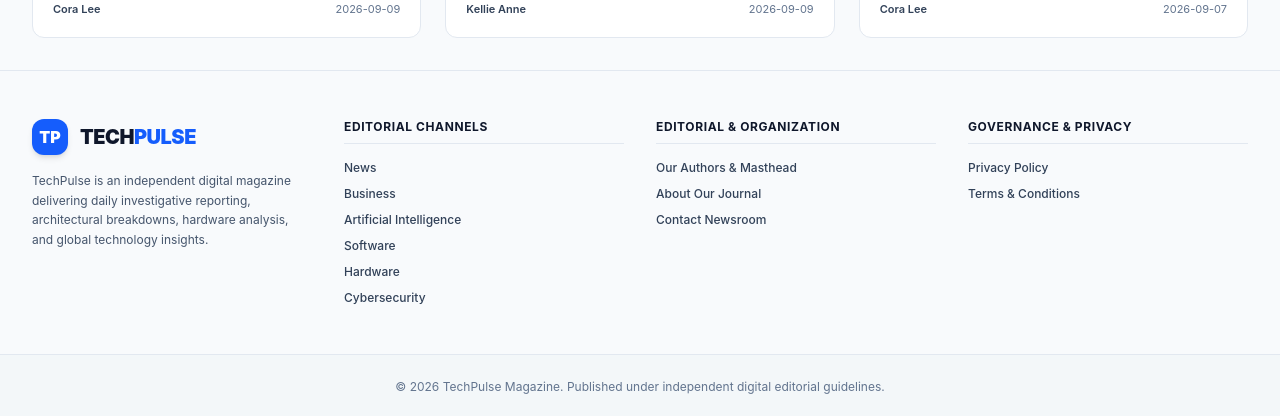
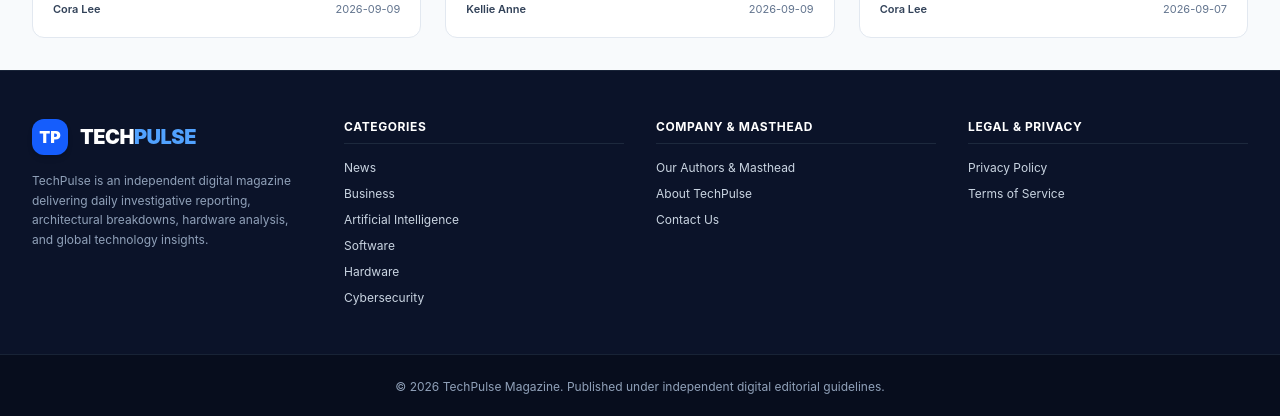
Before and after one commit to julianebaierr-gif/Tech-New-Auto, a Next.js app: page / in a window 1280 px wide. Shown: the part 2618-3034 px from the top of the page. Built offline with nearby package versions, Linux system fonts and the light colour scheme.

Commit message:
Restore original dark navy footer color (#0b1329) and rename Editorial Channels to natural Categories heading

```diff
--- a/src/components/Footer.tsx
+++ b/src/components/Footer.tsx
@@ -3,30 +3,30 @@ import { categories } from "./MainNavbar";
 
 export default function Footer() {
   return (
-    <footer className="bg-slate-50 border-t border-slate-200 text-sm text-slate-600 mt-auto">
+    <footer className="bg-[#0b1329] border-t border-slate-800/80 text-sm text-slate-300 mt-auto">
       <div className="max-w-7xl mx-auto px-4 sm:px-6 lg:px-8 py-12 grid grid-cols-1 md:grid-cols-4 gap-8">
         <div className="space-y-4 md:col-span-1">
           <Link href="/" className="flex items-center gap-3">
             <div className="h-9 w-9 rounded-xl bg-blue-600 flex items-center justify-center text-white font-black text-base shadow-md">
               TP
             </div>
-            <div className="font-black text-xl text-slate-900 tracking-tight">
-              TECH<span className="text-blue-600">PULSE</span>
+            <div className="font-black text-xl text-white tracking-tight">
+              TECH<span className="text-blue-400">PULSE</span>
             </div>
           </Link>
-          <p className="text-xs text-slate-600 leading-relaxed">
+          <p className="text-xs text-slate-400 leading-relaxed">
             TechPulse is an independent digital magazine delivering daily investigative reporting, architectural breakdowns, hardware analysis, and global technology insights.
           </p>
         </div>
 
         <div>
-          <h4 className="text-slate-900 font-bold text-xs uppercase tracking-wider mb-4 border-b border-slate-200 pb-2">
-            Editorial Channels
+          <h4 className="text-white font-bold text-xs uppercase tracking-wider mb-4 border-b border-slate-800 pb-2">
+            Categories
           </h4>
           <ul className="space-y-2.5 text-xs">
             {categories.slice(0, 6).map((cat) => (
               <li key={cat.slug}>
-                <Link href={`/category/${cat.slug}`} className="text-slate-700 hover:text-blue-600 font-medium transition">
+                <Link href={`/category/${cat.slug}`} className="text-slate-300 hover:text-white hover:underline transition">
                   {cat.name}
                 </Link>
               </li>
@@ -35,28 +35,28 @@ export default function Footer() {
         </div>
 
         <div>
-          <h4 className="text-slate-900 font-bold text-xs uppercase tracking-wider mb-4 border-b border-slate-200 pb-2">
-            Editorial & Organization
+          <h4 className="text-white font-bold text-xs uppercase tracking-wider mb-4 border-b border-slate-800 pb-2">
+            Company & Masthead
           </h4>
           <ul className="space-y-2.5 text-xs">
-            <li><Link href="/authors" className="text-slate-700 hover:text-blue-600 font-medium transition">Our Authors & Masthead</Link></li>
-            <li><Link href="/about" className="text-slate-700 hover:text-blue-600 font-medium transition">About Our Journal</Link></li>
-            <li><Link href="/contact" className="text-slate-700 hover:text-blue-600 font-medium transition">Contact Newsroom</Link></li>
+            <li><Link href="/authors" className="text-slate-300 hover:text-white hover:underline transition">Our Authors & Masthead</Link></li>
+            <li><Link href="/about" className="text-slate-300 hover:text-white hover:underline transition">About TechPulse</Link></li>
+            <li><Link href="/contact" className="text-slate-300 hover:text-white hover:underline transition">Contact Us</Link></li>
           </ul>
         </div>
 
         <div>
-          <h4 className="text-slate-900 font-bold text-xs uppercase tracking-wider mb-4 border-b border-slate-200 pb-2">
-            Governance & Privacy
+          <h4 className="text-white font-bold text-xs uppercase tracking-wider mb-4 border-b border-slate-800 pb-2">
+            Legal & Privacy
           </h4>
           <ul className="space-y-2.5 text-xs">
-            <li><Link href="/privacy-policy" className="text-slate-700 hover:text-blue-600 font-medium transition">Privacy Policy</Link></li>
-            <li><Link href="/terms" className="text-slate-700 hover:text-blue-600 font-medium transition">Terms & Conditions</Link></li>
+            <li><Link href="/privacy-policy" className="text-slate-300 hover:text-white hover:underline transition">Privacy Policy</Link></li>
+            <li><Link href="/terms" className="text-slate-300 hover:text-white hover:underline transition">Terms of Service</Link></li>
           </ul>
         </div>
       </div>
 
-      <div className="border-t border-slate-200 py-6 text-center text-xs text-slate-500 bg-slate-100/60">
+      <div className="border-t border-slate-800/80 py-6 text-center text-xs text-slate-400 bg-[#070d1d]">
         <div className="max-w-7xl mx-auto px-4">
           <p>&copy; {new Date().getFullYear()} TechPulse Magazine. Published under independent digital editorial guidelines.</p>
         </div>
```
